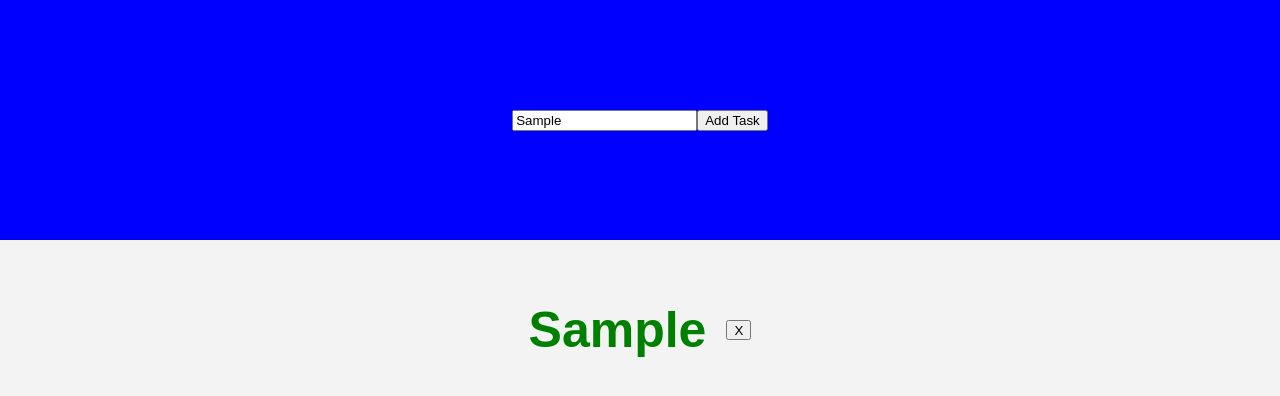
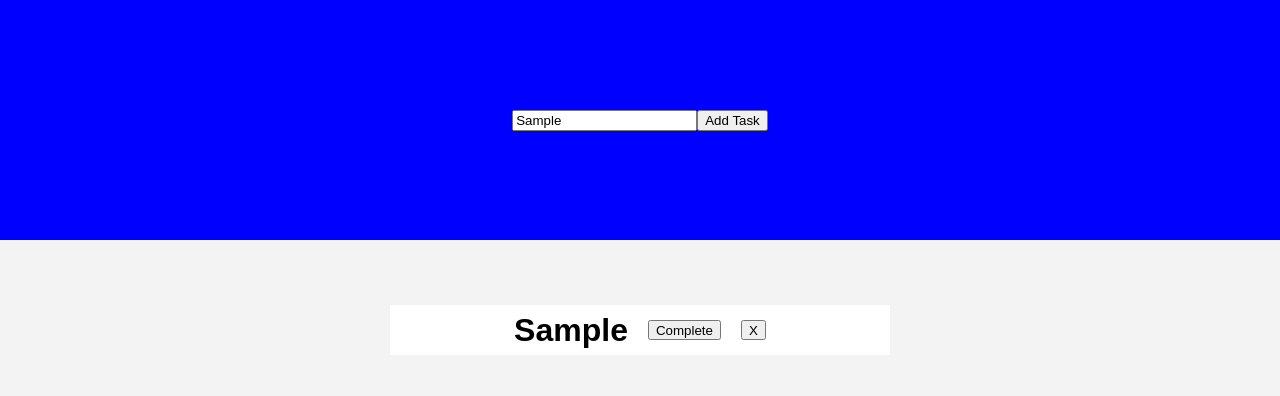
Before and after one commit to kenpopaul/ReactToDoList, a React (Vite) app: page / in a window 1280 px wide. Both pictures are taken after typing "Sample" into the empty fields and a click on the button "Add Task". Shown: the top 396 px of the page. Built offline with nearby package versions, Linux system fonts and the light colour scheme; the HTML template or start-up script is replaced by a standard one.

Commit message:
Completed Task code added

```diff
--- a/src/App.jsx
+++ b/src/App.jsx
@@ -14,6 +14,7 @@
     const task = {
       id: todoList.length === 0 ? 1 : todoList[todoList.length - 1].id + 1,
       taskName: newTask,
+      completed: false,
     };
 
     setTodoList([...todoList, task]);
@@ -21,6 +22,18 @@
 
   const deleteTask = (id) => {
     setTodoList(todoList.filter((task) => task.id !== id));
+  };
+
+  const completeTask = (id) => {
+    setTodoList(
+      todoList.map((task) => {
+        if (task.id === id) {
+          return { ...task, completed: true };
+        } else {
+          return task;
+        }
+      })
+    );
   };
 
   return (
@@ -35,7 +48,9 @@
             <Task
               taskName={task.taskName}
               id={task.id}
+              completed={task.completed}
               deleteTask={deleteTask}
+              completeTask={completeTask}
             />
           );
         })}
--- a/src/Task.jsx
+++ b/src/Task.jsx
@@ -1,8 +1,12 @@
 export const Task = (props) => {
   return (
-    <div className="task">
+    <div
+      className="task"
+      style={{ backgroundColor: props.completed ? "green" : "white" }}
+    >
       <h1>{props.taskName}</h1>
-      <button onClick={() => props.deleteTask(props.id)}>X</button>
+      <button onClick={() => props.completeTask(props.id)}> Complete </button>
+      <button onClick={() => props.deleteTask(props.id)}> X </button>
     </div>
   );
 };
--- a/src/user.css
+++ b/src/user.css
@@ -1,14 +1,8 @@
-body {
-  background: #f3f3f3;
-  margin: 0;
-  padding: 0;
-}
-
-h1 {
+/* h1 {
   font-size: 50px;
   color: green;
   text-align: center;
-}
+} */
 
 .App {
   display: flex;
@@ -18,12 +12,10 @@
   font-family: Arial, Helvetica, sans-serif;
 }
 
-.body {
-  /* display: grid;
-  grid-template-columns: auto 1fr;
-  gap: 1rem 0.5rem;
-  padding: 0 1rem;
-  text-align: center; */
+body {
+  background: #f3f3f3;
+  margin: 0;
+  padding: 0;
 }
 
 .addTask {
@@ -33,9 +25,6 @@
   display: flex;
   justify-content: center;
   align-items: center;
-  /* text-align: center;
-  background-color: #008cba;
-  font-size: 16px; */
 }
 
 .list {
@@ -58,7 +47,7 @@
 }
 
 .task button {
-  width: 25px;
+  width: fit-content;
   height: 20px;
   margin-left: 20px;
   text-align: center;
```
